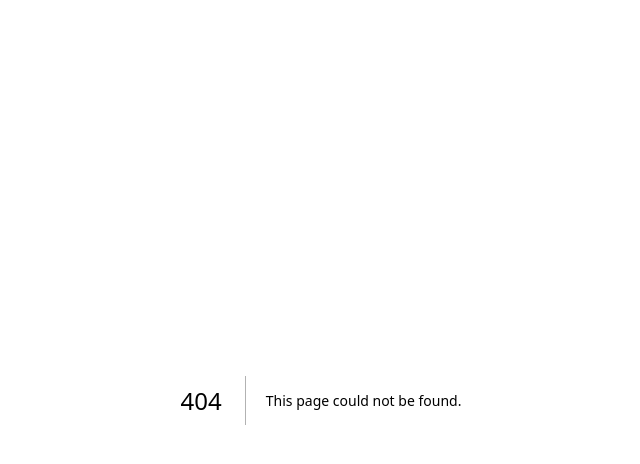
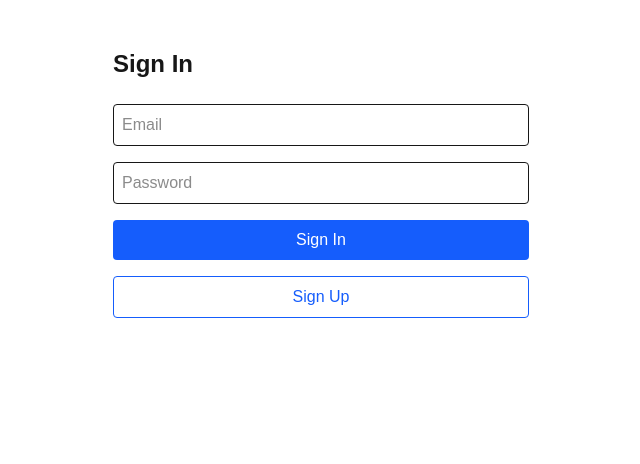
Before and after one commit to Mleng89/inkblot, a Next.js app: page /login in a window 1280 px wide. Before the commit this address had no page. Shown: the top 464 px of the page, without its empty margins (319-959 px from the left). Built offline with nearby package versions, Linux system fonts and the light colour scheme; no server answers.

Commit message:
feat: auth creation

```diff
--- /dev/null
+++ b/src/app/login/page.tsx
@@ -0,0 +1,82 @@
+"use client";
+
+import { useState } from "react";
+import { useRouter } from "next/navigation";
+import { createBrowserClient } from "@supabase/ssr";
+
+const supabase = createBrowserClient(
+  process.env.NEXT_PUBLIC_SUPABASE_URL!,
+  process.env.NEXT_PUBLIC_SUPABASE_ANON_KEY!
+);
+
+export default function LoginPage() {
+  const [email, setEmail] = useState("");
+  const [password, setPassword] = useState("");
+  const [error, setError] = useState<string | null>(null);
+  const router = useRouter();
+
+  const handleSignIn = async (e: React.FormEvent) => {
+    e.preventDefault();
+    const { error } = await supabase.auth.signInWithPassword({
+      email,
+      password,
+    });
+    if (error) {
+      setError(error.message);
+    } else {
+      router.push("/dashboard");
+    }
+  };
+
+  const handleSignUp = async (e: React.FormEvent) => {
+    e.preventDefault();
+    const { error } = await supabase.auth.signUp({
+      email,
+      password,
+    });
+    if (error) {
+      setError(error.message);
+    } else {
+      alert("Check your email to confirm your account.");
+    }
+  };
+
+  return (
+    <div className="max-w-md mx-auto py-12 px-4">
+      <h1 className="text-2xl font-bold mb-6">Sign In</h1>
+
+      <form onSubmit={handleSignIn} className="space-y-4">
+        <input
+          type="email"
+          className="w-full p-2 border rounded"
+          placeholder="Email"
+          onChange={(e) => setEmail(e.target.value)}
+          required
+        />
+        <input
+          type="password"
+          className="w-full p-2 border rounded"
+          placeholder="Password"
+          onChange={(e) => setPassword(e.target.value)}
+          required
+        />
+
+        {error && <p className="text-red-600">{error}</p>}
+
+        <button
+          type="submit"
+          className="w-full bg-blue-600 text-white py-2 rounded hover:bg-blue-700"
+        >
+          Sign In
+        </button>
+        <button
+          type="button"
+          onClick={handleSignUp}
+          className="w-full border border-blue-600 text-blue-600 py-2 rounded hover:bg-blue-50"
+        >
+          Sign Up
+        </button>
+      </form>
+    </div>
+  );
+}
```
